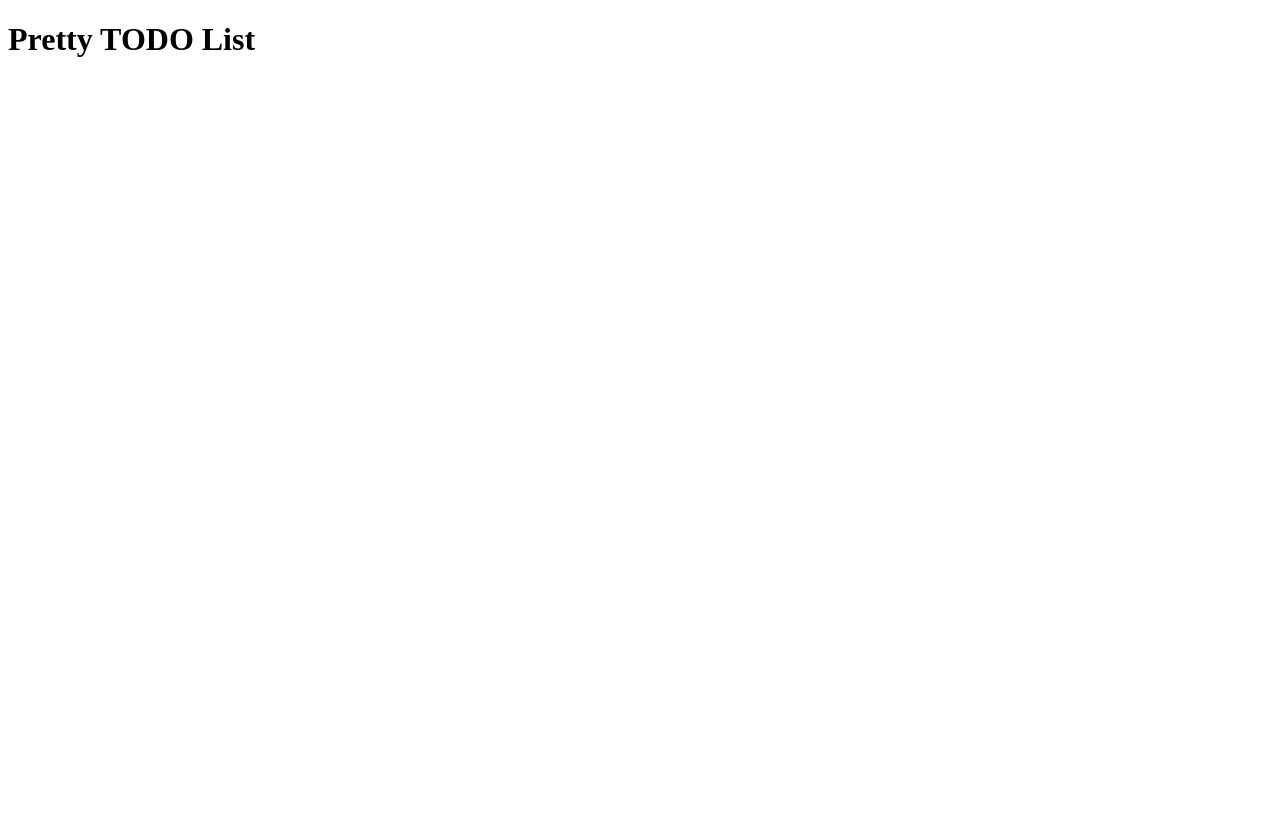
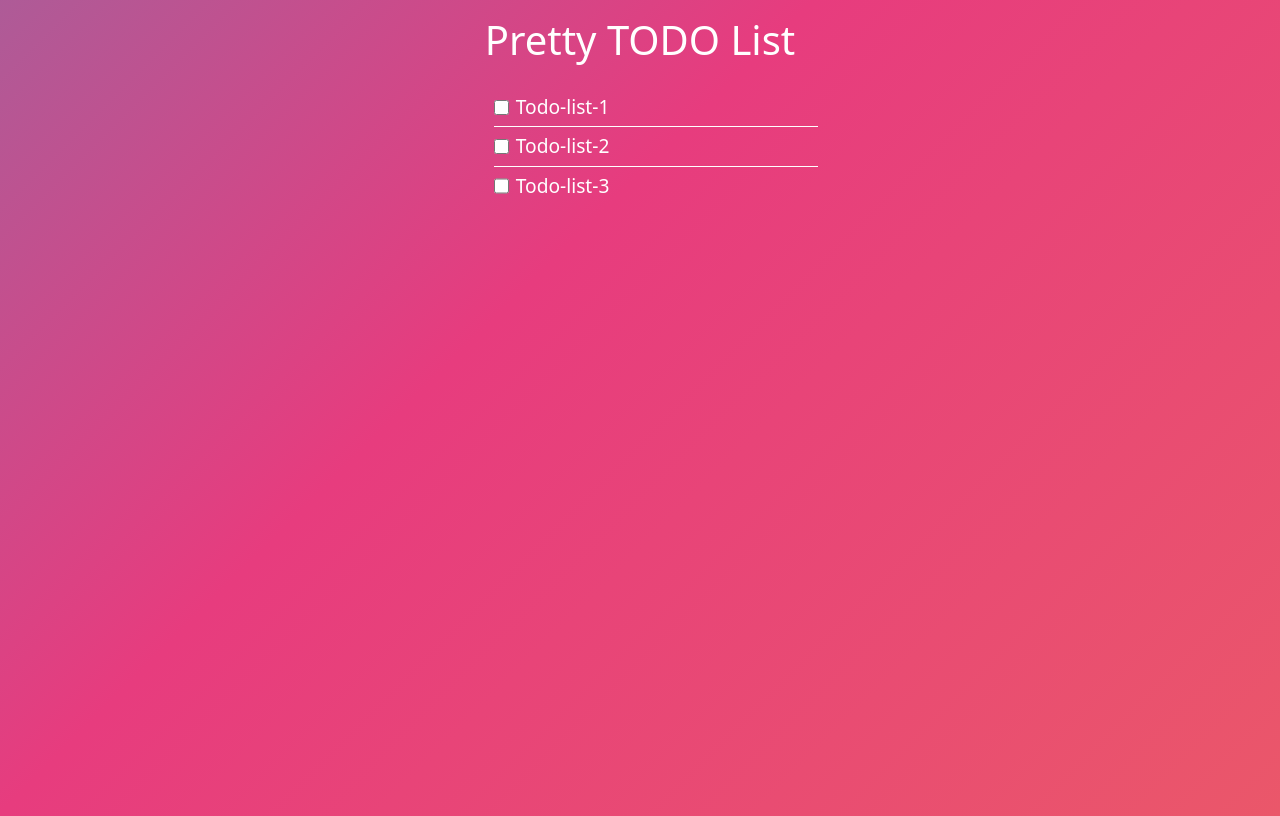
Before and after one commit to crescendoCat/202208-hsnl-summer-course, a website: page practice/practice-2.html in a window 1280 px wide. Drawn offline with nearby package versions, Linux system fonts and the light colour scheme.

Commit message:
feat: Modify answers

```diff
--- a/practice/practice-2.html
+++ b/practice/practice-2.html
@@ -3,9 +3,81 @@
 <head>
   <meta charset="utf-8">
   <meta name="viewport" content="width=device-width, initial-scale=1">
+  <link href="https://cdn.jsdelivr.net/npm/bootstrap@5.2.0/dist/css/bootstrap.min.css" rel="stylesheet" integrity="sha384-gH2yIJqKdNHPEq0n4Mqa/HGKIhSkIHeL5AyhkYV8i59U5AR6csBvApHHNl/vI1Bx" crossorigin="anonymous">
   <title>Practice 2</title>
+  <style>
+    .todo-list-container ul {
+      list-style-type: none;
+      font-size:  1.2em;
+    }
+    .todo-list-container ul li {
+      border-bottom: 1px solid white;
+      transition:  background .3s ease-out;
+      display:  flex;
+      padding: .3rem 0 ;
+    }
+
+    .todo-list-container ul li input[type="checkbox"] {
+      width: .8em;
+
+    }
+    .todo-list-container ul li label{
+      flex: 1;
+      margin-left: .4rem;
+      user-select: none;
+    }
+    .todo-list-container ul li:last-child {
+      border:  none;
+    }
+    .todo-list-container ul li:hover {
+      background: #0002;
+    }
+    body {
+      background: linear-gradient(-45deg, #ee7752, #e73c7e, #23a6d5, #23d5ab);
+      background-size: 400% 400%;
+      animation: gradient 15s ease infinite;
+      height: 100vh;
+      color:  white;
+    }
+
+    @keyframes gradient {
+      0% {
+        background-position: 0% 50%;
+      }
+      50% {
+        background-position: 100% 50%;
+      }
+      100% {
+        background-position: 0% 50%;
+      }
+    }
+  </style>
 </head>
 <body>
-  <h1>Pretty TODO List</h1>
+  <div class="container-md mt-3">
+    <div class="row justify-content-center text-center">
+      <div class="col">
+        <h1>Pretty TODO List</h1>
+      </div>
+    </div>
+    <div class="row justify-content-center mt-3">
+      <div class="col-12 col-md-4 todo-list-container">
+        <ul>
+          <li>
+            <input type="checkbox" name="todo-list-1" id="todo-list-1">
+            <label for="todo-list-1">Todo-list-1</label>
+          </li>
+          <li>
+            <input type="checkbox" name="todo-list-2" id="todo-list-2">
+            <label for="todo-list-2">Todo-list-2</label>
+          </li>
+          <li>
+            <input type="checkbox" name="todo-list-3" id="todo-list-3">
+            <label for="todo-list-3">Todo-list-3</label>
+          </li>
+        </ul>
+      </div>
+    </div>
+  </div>
 </body>
 </html>
```
Also changed, not shown: practice/practice-1.html (+14 -0 lines).
